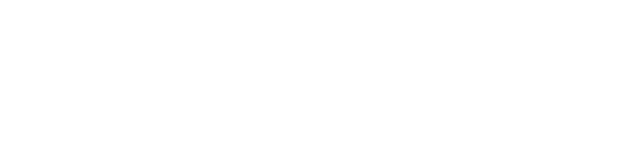
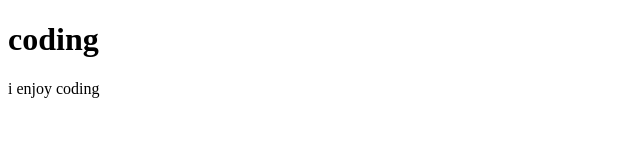
Before and after one commit to EngrHenry111/SEPGIT, a plain HTML site: page index.html in a window 1280 px wide. Shown: the whole page, without its empty margins (0-640 px from the left). Drawn offline with Linux system fonts and the light colour scheme.

Commit message:
changes in index.html

```diff
--- a/index.html
+++ b/index.html
@@ -6,6 +6,7 @@
     <title>Document</title>
 </head>
 <body>
-
+    <h1>coding</h1>
+    <p>i  enjoy coding</p>
 </body>
 </html>
```
